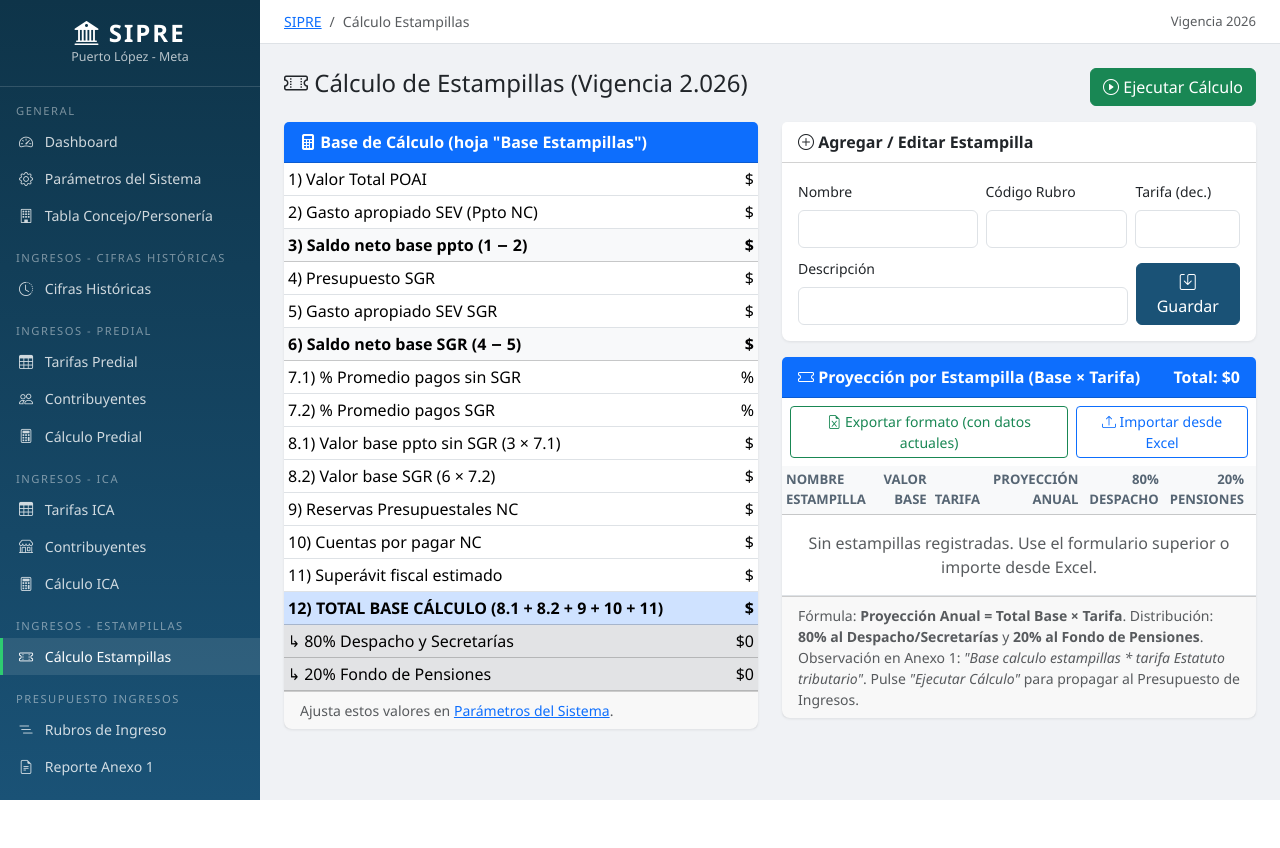
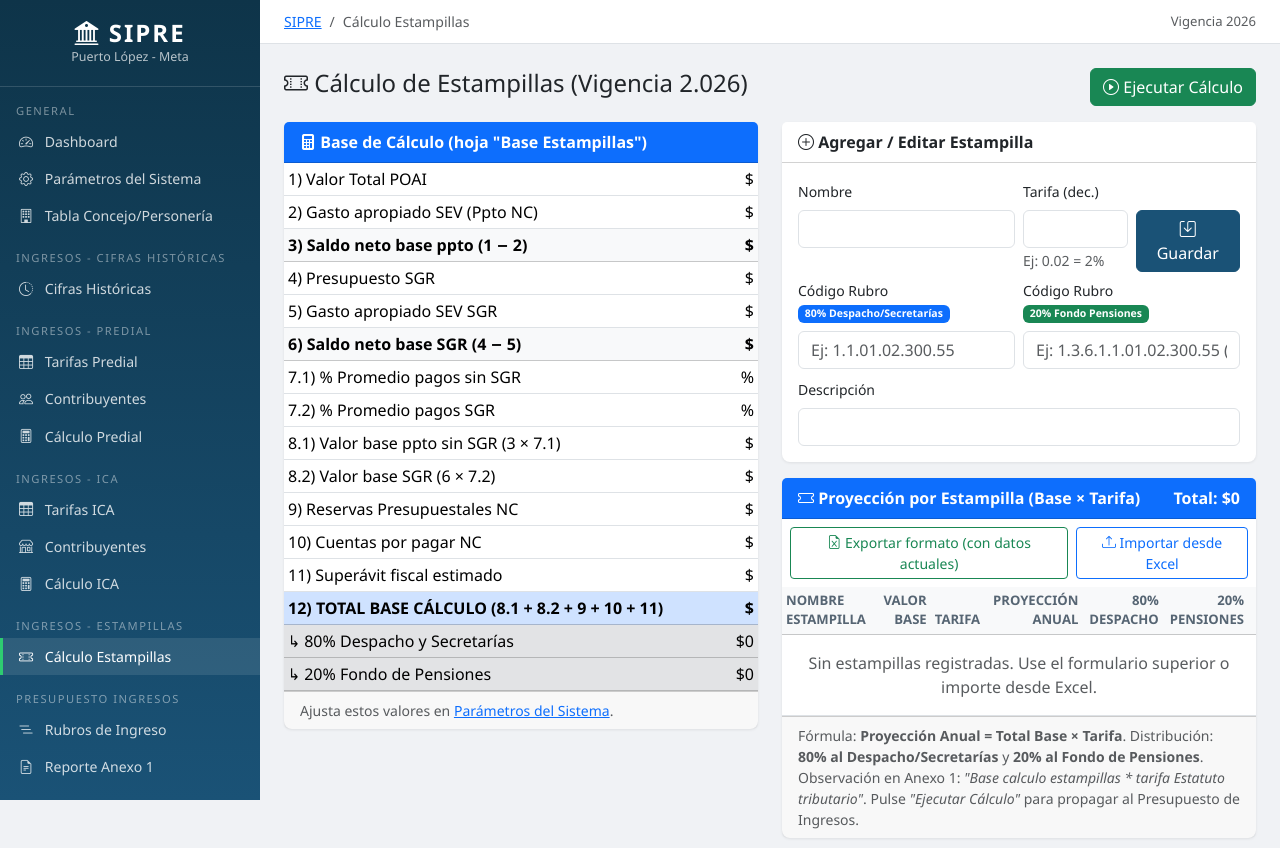
Before and after one commit to Jorgecuenca1/Presupuesto, a Django app: page /ingresos/estampillas/ in a window 1280 px wide. Shown: the top 848 px of the page. Before the commit the page ends 800 px from the top, so only its background shows below. Run offline with Django 5.2, Linux system fonts and the light colour scheme; the visitor is signed in with stand-in values (Sample User, id 1); data that the repository does not hold is empty.

Commit message:
Estampillas: campo explicito codigo_rubro_pensiones para 20% Fondo Pensiones
- Estampilla.codigo_rubro: ahora es el codigo del rubro 80% Despacho/Secretarias.
- Nuevo Estampilla.codigo_rubro_pensiones: codigo del rubro 20% Fondo Pensiones
  (opcional; si vacio se intenta "1.3.6." + codigo 80%).
- propagar_estampillas_8020 usa el nuevo campo cuando esta presente.
- Form de estampilla pide ambos codigos por separado, con badges 80%/20%.
- Tabla de estampillas muestra en verde/rojo si los rubros del Anexo 1 existen
  para guiar al usuario a crearlos.

Co-Authored-By: Claude Opus 4.7 (1M context) <noreply@anthropic.com>

```diff
--- a/ingresos/forms.py
+++ b/ingresos/forms.py
@@ -114,11 +114,12 @@ class RubroIngresoForm(forms.ModelForm):
 class EstampillaForm(forms.ModelForm):
     class Meta:
         model = Estampilla
-        fields = ['vigencia', 'nombre', 'codigo_rubro', 'tarifa', 'descripcion']
+        fields = ['vigencia', 'nombre', 'codigo_rubro', 'codigo_rubro_pensiones', 'tarifa', 'descripcion']
         widgets = {
             'vigencia': forms.NumberInput(attrs={'class': W}),
             'nombre': forms.TextInput(attrs={'class': W}),
-            'codigo_rubro': forms.TextInput(attrs={'class': W}),
+            'codigo_rubro': forms.TextInput(attrs={'class': W, 'placeholder': 'Ej: 1.1.01.02.300.55'}),
+            'codigo_rubro_pensiones': forms.TextInput(attrs={'class': W, 'placeholder': 'Ej: 1.3.6.1.1.01.02.300.55 (opcional)'}),
             'tarifa': forms.NumberInput(attrs={'class': W, 'step': '0.0001'}),
             'descripcion': forms.TextInput(attrs={'class': W}),
         }
--- a/ingresos/models.py
+++ b/ingresos/models.py
@@ -185,8 +185,12 @@ class Estampilla(models.Model):
     nombre = models.CharField(max_length=120, verbose_name='Nombre Estampilla',
                                help_text='Ej: Adulto Mayor, Pro-cultura, Justicia Familiar')
     codigo_rubro = models.CharField(max_length=50, blank=True,
-                                     verbose_name='Código Rubro Presupuestal',
-                                     help_text='Opcional. Código al que se asocia la proyección')
+                                     verbose_name='Código Rubro 80% Despacho/Secretarías',
+                                     help_text='Rubro del Anexo 1 que recibe el 80% (ej: 1.1.01.02.300.55)')
+    codigo_rubro_pensiones = models.CharField(max_length=50, blank=True, default='',
+                                               verbose_name='Código Rubro 20% Fondo de Pensiones',
+                                               help_text='Rubro del Anexo 1 que recibe el 20% (ej: 1.3.6.1.1.01.02.300.55). '
+                                                         'Si se deja vacío se intenta automáticamente "1.3.6." + Código 80%.')
     tarifa = models.DecimalField(max_digits=6, decimal_places=4,
                                   verbose_name='Tarifa',
                                   help_text='Ej: 0.02 = 2%. Se multiplica por la base de cálculo')
--- a/ingresos/utils.py
+++ b/ingresos/utils.py
@@ -339,7 +339,12 @@ def propagar_estampillas_8020(vigencia):
         if not e.codigo_rubro:
             continue
         cod_d = e.codigo_rubro
-        cod_p = e.codigo_rubro if e.codigo_rubro.startswith('1.3.6.') else f'1.3.6.{e.codigo_rubro}'
+        # Si el usuario ya configuró un código explícito para el 20%, lo usamos.
+        # Si no, intentamos derivarlo: "1.3.6." + código 80% (convención Fondos
+        # Especiales/FONPET). Si tampoco existe, simplemente no se asigna el 20%.
+        cod_p = (e.codigo_rubro_pensiones or '').strip()
+        if not cod_p:
+            cod_p = e.codigo_rubro if e.codigo_rubro.startswith('1.3.6.') else f'1.3.6.{e.codigo_rubro}'
 
         rubro_d = RubroIngreso.objects.filter(vigencia=vigencia, codigo=cod_d).first()
         if rubro_d:
--- a/ingresos/views.py
+++ b/ingresos/views.py
@@ -617,11 +617,23 @@ def calculo_estampillas(request):
         total_proy += proy
         total_desp += proy_d
         total_pens += proy_p
+
+        # Diagnóstico: verificar que existan los rubros del Anexo 1
+        cod_d = (e.codigo_rubro or '').strip()
+        cod_p = (e.codigo_rubro_pensiones or '').strip()
+        if not cod_p and cod_d:
+            cod_p = cod_d if cod_d.startswith('1.3.6.') else f'1.3.6.{cod_d}'
+        rubro_d_existe = bool(cod_d) and RubroIngreso.objects.filter(vigencia=vigencia, codigo=cod_d).exists()
+        rubro_p_existe = bool(cod_p) and RubroIngreso.objects.filter(vigencia=vigencia, codigo=cod_p).exists()
+
         detalles.append({
             'estampilla': e,
             'proyeccion': proy,
             'proyeccion_despacho': proy_d,
             'proyeccion_pensiones': proy_p,
+            'cod_d': cod_d, 'cod_p': cod_p,
+            'rubro_d_existe': rubro_d_existe,
+            'rubro_p_existe': rubro_p_existe,
         })
 
     base_despacho = total_base * pct_desp
--- a/templates/ingresos/calculo_estampillas.html
+++ b/templates/ingresos/calculo_estampillas.html
@@ -72,26 +72,31 @@
             <div class="card-body">
                 <form method="post" action="{% url 'estampilla_guardar' %}" class="row g-2">
                     {% csrf_token %}
-                    <div class="col-md-5">
+                    <div class="col-md-6">
                         <label class="form-label small">Nombre</label>
                         {{ form_estampilla.nombre }}
-                    </div>
-                    <div class="col-md-4">
-                        <label class="form-label small">Código Rubro</label>
-                        {{ form_estampilla.codigo_rubro }}
                     </div>
                     <div class="col-md-3">
                         <label class="form-label small">Tarifa (dec.)</label>
                         {{ form_estampilla.tarifa }}
+                        <small class="text-muted">Ej: 0.02 = 2%</small>
                     </div>
-                    <div class="col-md-9">
+                    <div class="col-md-3 d-flex align-items-end">
+                        <button type="submit" class="btn btn-primary w-100"><i class="bi bi-save"></i> Guardar</button>
+                    </div>
+                    <div class="col-md-6">
+                        <label class="form-label small">Código Rubro <span class="badge bg-primary">80% Despacho/Secretarías</span></label>
+                        {{ form_estampilla.codigo_rubro }}
+                    </div>
+                    <div class="col-md-6">
+                        <label class="form-label small">Código Rubro <span class="badge bg-success">20% Fondo Pensiones</span></label>
+                        {{ form_estampilla.codigo_rubro_pensiones }}
+                    </div>
+                    <div class="col-md-12">
                         <label class="form-label small">Descripción</label>
                         {{ form_estampilla.descripcion }}
                     </div>
                     {{ form_estampilla.vigencia.as_hidden }}
-                    <div class="col-md-3 d-flex align-items-end">
-                        <button type="submit" class="btn btn-primary w-100"><i class="bi bi-save"></i> Guardar</button>
-                    </div>
                 </form>
             </div>
         </div>
@@ -127,7 +132,16 @@
                         <tr>
                             <td>
                                 <strong>{{ d.estampilla.nombre }}</strong>
-                                {% if d.estampilla.codigo_rubro %}<br><small class="text-muted">{{ d.estampilla.codigo_rubro }}</small>{% endif %}
+                                {% if d.cod_d %}<br>
+                                  <small class="{% if d.rubro_d_existe %}text-success{% else %}text-danger{% endif %}">
+                                    80%: {{ d.cod_d }}
+                                    {% if not d.rubro_d_existe %}<i class="bi bi-exclamation-triangle" title="Falta crear este rubro en Anexo 1"></i>{% endif %}
+                                  </small><br>
+                                  <small class="{% if d.rubro_p_existe %}text-success{% else %}text-danger{% endif %}">
+                                    20%: {{ d.cod_p }}
+                                    {% if not d.rubro_p_existe %}<i class="bi bi-exclamation-triangle" title="Falta crear este rubro en Anexo 1"></i>{% endif %}
+                                  </small>
+                                {% else %}<br><small class="text-warning"><i class="bi bi-exclamation-circle"></i> Sin código de rubro asignado</small>{% endif %}
                             </td>
                             <td class="text-end">${{ base.total_base|default_if_none:0|floatformat:0|intcomma }}</td>
                             <td class="text-center">{% widthratio d.estampilla.tarifa 1 100 %}% ({{ d.estampilla.tarifa }})</td>
```
Also changed, not shown: ingresos/migrations/0005_estampilla_codigo_rubro_pensiones_and_more.py (added).
